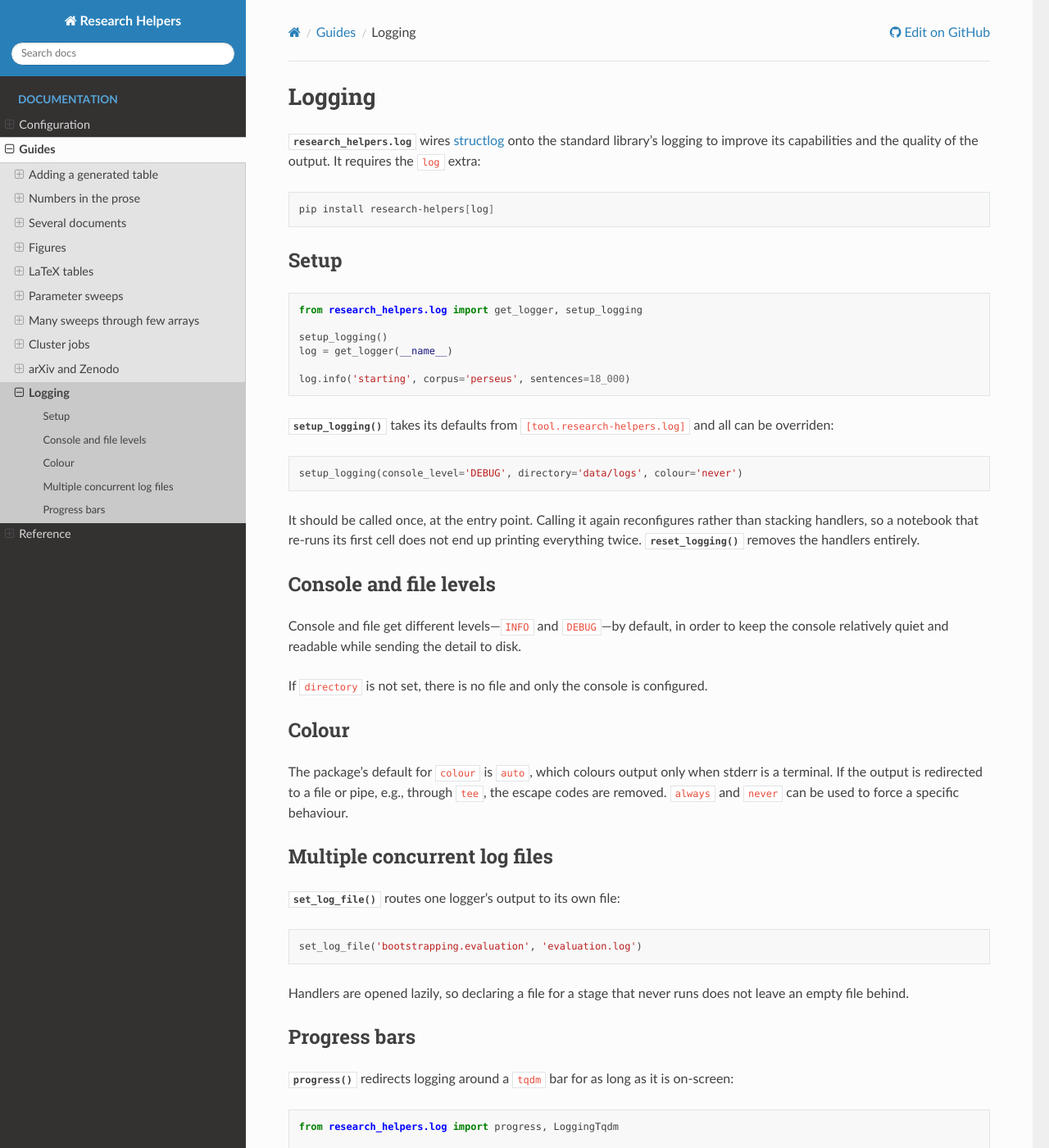
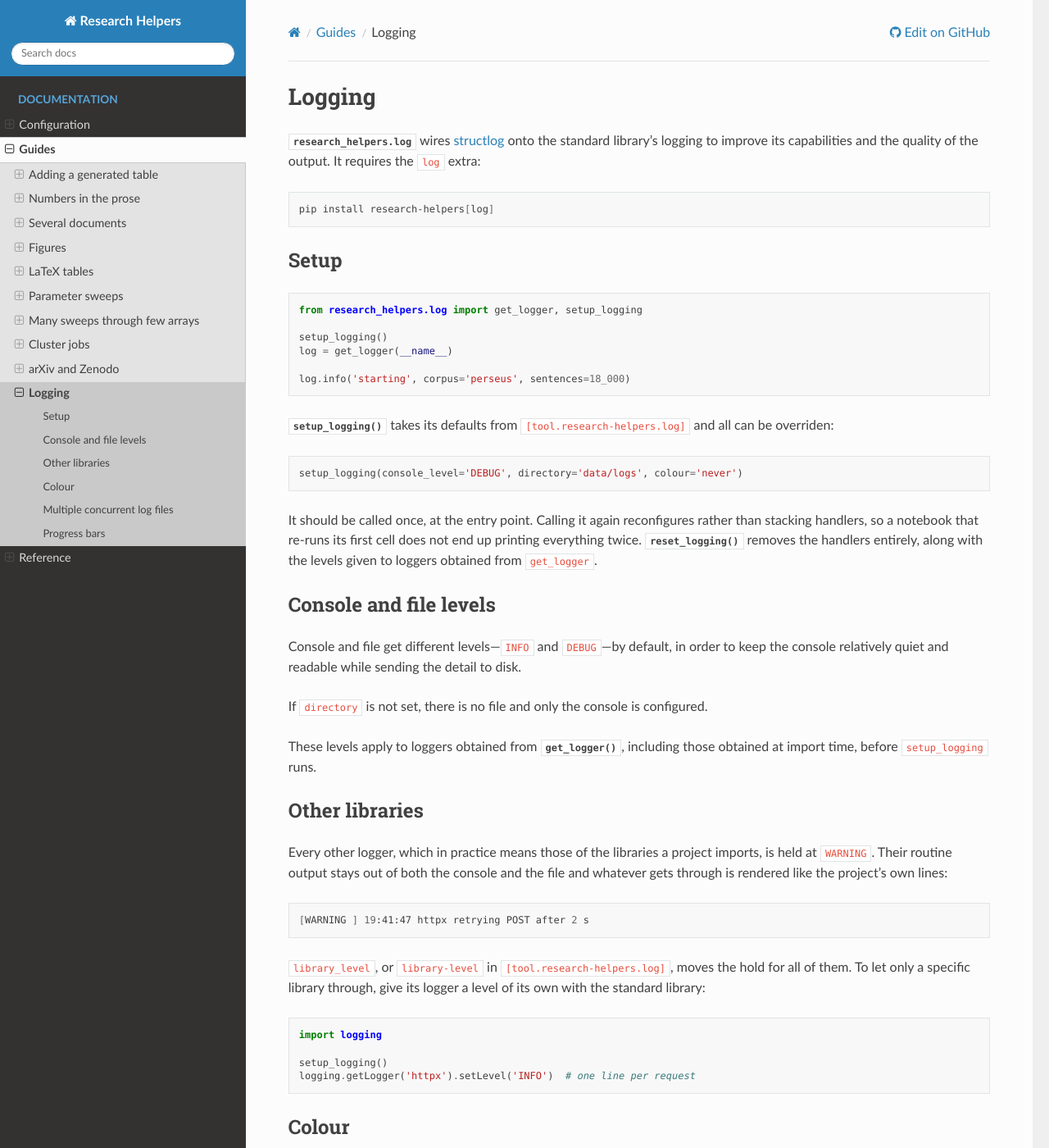
Before and after one commit to gpizzorno/research-helpers, a Sphinx documentation site: the page built from docs/source/guide/logging.md, in a window 1280 px wide and 1400 px high. Shown: the whole window at 82% size. Built offline with Sphinx 7.4.7 and the Read the Docs theme 3.1.0, drawn with Linux system fonts in a browser that asks for light colours.

Commit message:
added explanation of logging levels for other libraries

````diff
--- a/docs/source/guide/logging.md
+++ b/docs/source/guide/logging.md
@@ -27,7 +27,8 @@ setup_logging(console_level='DEBUG', directory='data/logs', colour='never')
 
 It should be called once, at the entry point. Calling it again reconfigures rather than stacking handlers,
 so a notebook that re-runs its first cell does not end up printing everything twice.
-{py:func}`~research_helpers.log.reset_logging` removes the handlers entirely.
+{py:func}`~research_helpers.log.reset_logging` removes the handlers entirely, along with the levels
+given to loggers obtained from `get_logger`.
 
 ## Console and file levels
 
@@ -35,6 +36,29 @@ Console and file get different levels—`INFO` and `DEBUG`—by default, in orde
 and readable while sending the detail to disk.
 
 If `directory` is not set, there is no file and only the console is configured.
+
+These levels apply to loggers obtained from {py:func}`~research_helpers.log.get_logger`, including
+those obtained at import time, before `setup_logging` runs.
+
+## Other libraries
+
+Every other logger, which in practice means those of the libraries a project imports, is held at
+`WARNING`. Their routine output stays out of both the console and the file and whatever
+gets through is rendered like the project's own lines:
+
+```bash
+[WARNING ] 19:41:47 httpx retrying POST after 2 s
+```
+
+`library_level`, or `library-level` in `[tool.research-helpers.log]`, moves the hold for all of
+them. To let only a specific library through, give its logger a level of its own with the standard library:
+
+```python
+import logging
+
+setup_logging()
+logging.getLogger('httpx').setLevel('INFO')  # one line per request
+```
 
 ## Colour
 
````
